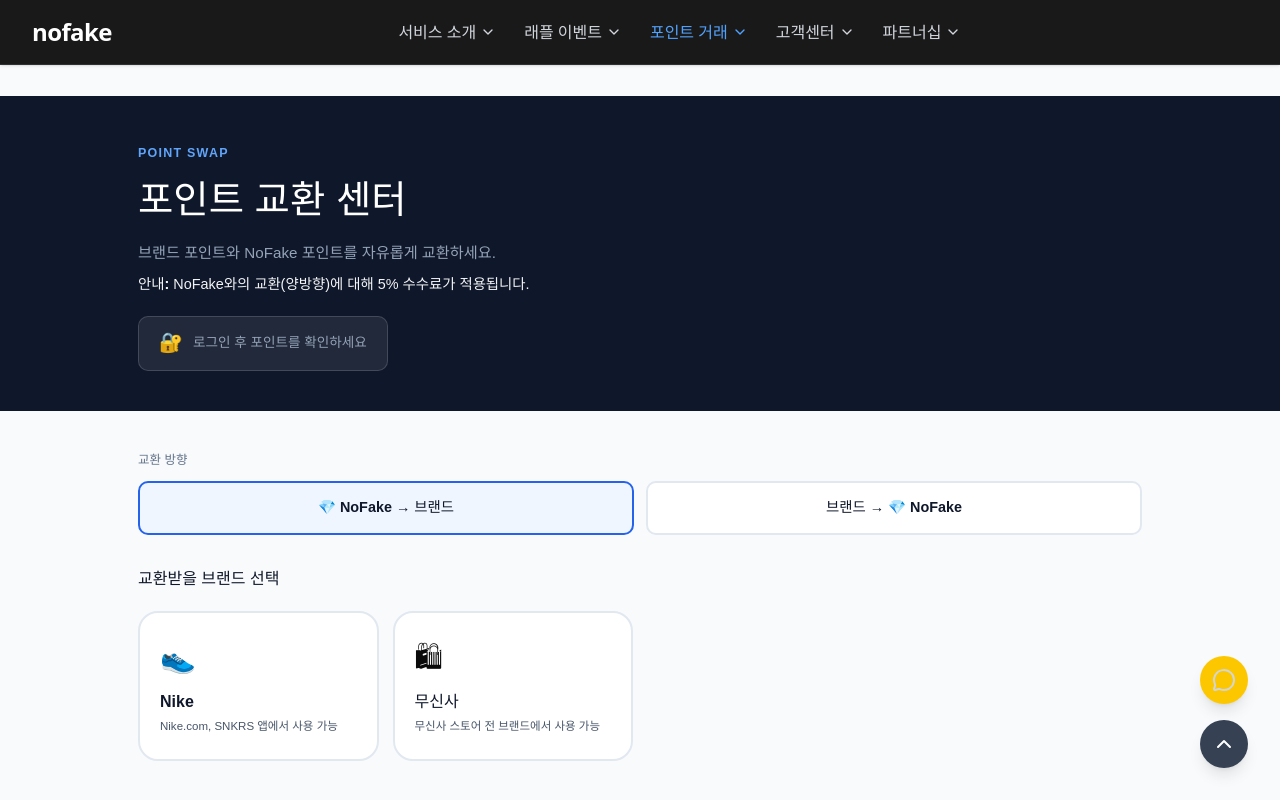
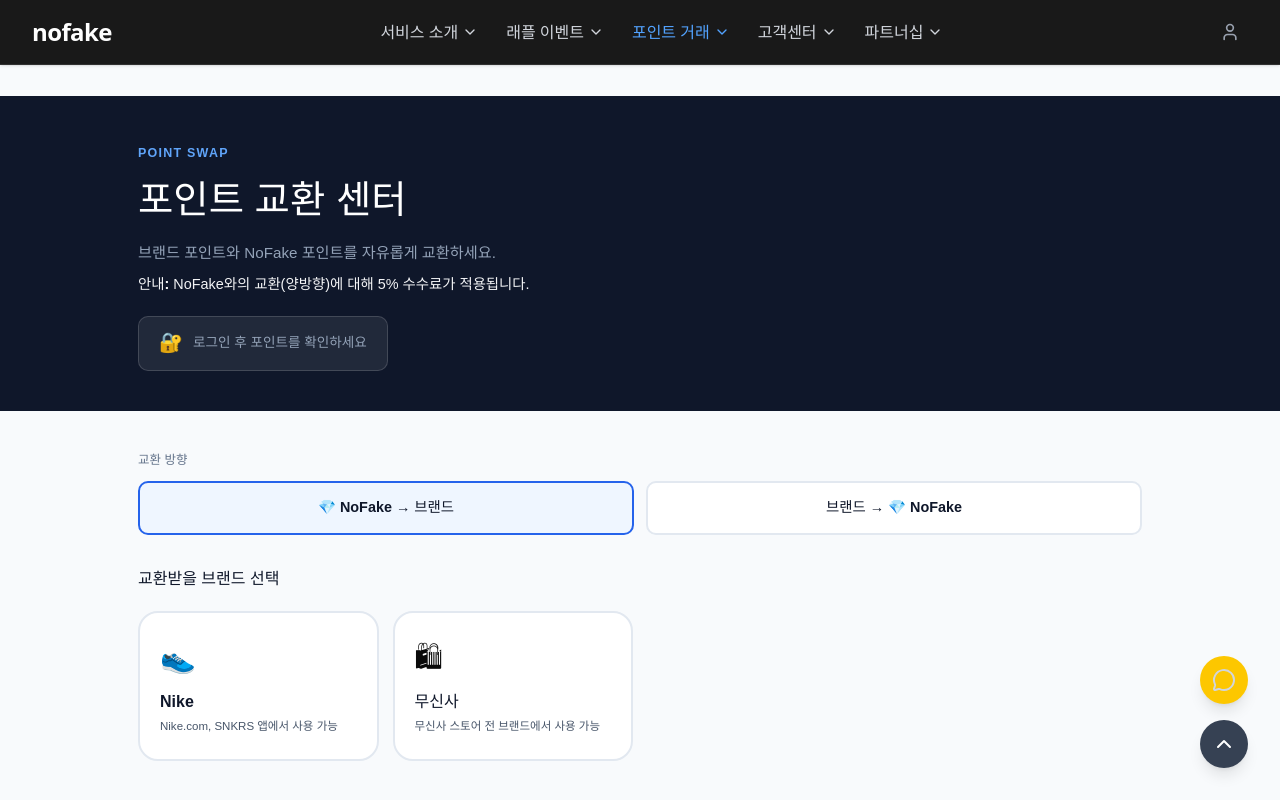
Before and after one commit to jaehwan0706/NOFAKE, a React (Vite) app in the folder front/: page /point-swap in a window 1280 px wide. Shown: the top 800 px of the page. Built offline with nearby package versions, Linux system fonts and the light colour scheme.

Commit message:
프론트 수정 시작

```diff
--- a/front/src/components/Header.tsx
+++ b/front/src/components/Header.tsx
@@ -163,17 +163,14 @@
   const userMenuRef = useRef<HTMLDivElement>(null);
 
   const user = useAuthUser();
-  // ✅ 수정: name이 없거나 빈 문자열이면 "U" 대신 안전하게 처리
   const avatarInitial = user?.name ? user.name.charAt(0).toUpperCase() : "U";
 
-  // 경로 변경 시 메뉴 닫기
   useEffect(() => {
     setOpenDropdown(null);
     setIsMobileMenuOpen(false);
     setIsUserMenuOpen(false);
   }, [location.pathname]);
 
-  // 외부 클릭 시 유저 메뉴 닫기
   useEffect(() => {
     const handleClickOutside = (e: MouseEvent) => {
       if (userMenuRef.current && !userMenuRef.current.contains(e.target as Node)) {
@@ -284,6 +281,18 @@
 
           {/* 데스크탑 우측 */}
           <div className="hidden items-center gap-3 md:flex">
+            {/* 비로그인: 유저 아이콘만 */}
+            {!user && (
+              <button
+                onClick={() => navigate("/login")}
+                className="flex items-center justify-center rounded-full p-2 text-gray-400 transition-colors hover:bg-white/10 hover:text-white"
+                aria-label="로그인"
+              >
+                <User className="h-5 w-5" />
+              </button>
+            )}
+
+            {/* 로그인: 아바타 + 유저 메뉴 */}
             {user && (
               <div className="relative" ref={userMenuRef}>
                 <button
@@ -293,7 +302,6 @@
                   <span className="flex h-8 w-8 items-center justify-center rounded-full bg-gradient-to-br from-blue-500 to-indigo-600 text-sm font-bold text-white shadow-sm">
                     {avatarInitial}
                   </span>
-                  {/* ✅ 수정: user.name 직접 표시 (fallback 제거) */}
                   <span className="text-sm font-semibold text-white">{user.name}</span>
                   <ChevronDown
                     className={`h-3.5 w-3.5 text-gray-400 transition-transform ${isUserMenuOpen ? "rotate-180" : ""}`}
@@ -427,7 +435,6 @@
                       {avatarInitial}
                     </span>
                     <div>
-                      {/* ✅ 수정: 모바일에서도 실제 이름 표시 */}
                       <p className="text-sm font-bold text-white">{user.name}</p>
                       {user.email && <p className="text-xs text-gray-400">{user.email}</p>}
                     </div>
@@ -452,7 +459,15 @@
                   </button>
                 </div>
               ) : (
-                null
+                /* 비로그인 모바일: 로그인 링크 */
+                <Link
+                  to="/login"
+                  onClick={() => setIsMobileMenuOpen(false)}
+                  className="flex items-center gap-2 rounded-lg px-3 py-2.5 text-sm font-medium text-gray-300 hover:bg-white/5 hover:text-white"
+                >
+                  <User className="h-4 w-4" />
+                  로그인
+                </Link>
               )}
             </div>
           </div>
--- a/front/src/pages/raffle/MusinsaRafflePage.tsx
+++ b/front/src/pages/raffle/MusinsaRafflePage.tsx
@@ -1,5 +1,5 @@
 import { useEffect, useRef, useState } from "react";
-import { useNavigate } from "react-router";
+import { useNavigate } from "react-router-dom";
 import {
   ArrowLeft,
   CheckCircle2,
@@ -9,7 +9,7 @@
   Ticket,
   XCircle,
 } from "lucide-react";
-import { useAuthUser } from "../../components/Header";
+import { useAuthUser } from "../../lib/authUser";
 
 // ─── Constants ────────────────────────────────────────────────────────────────
 
```
